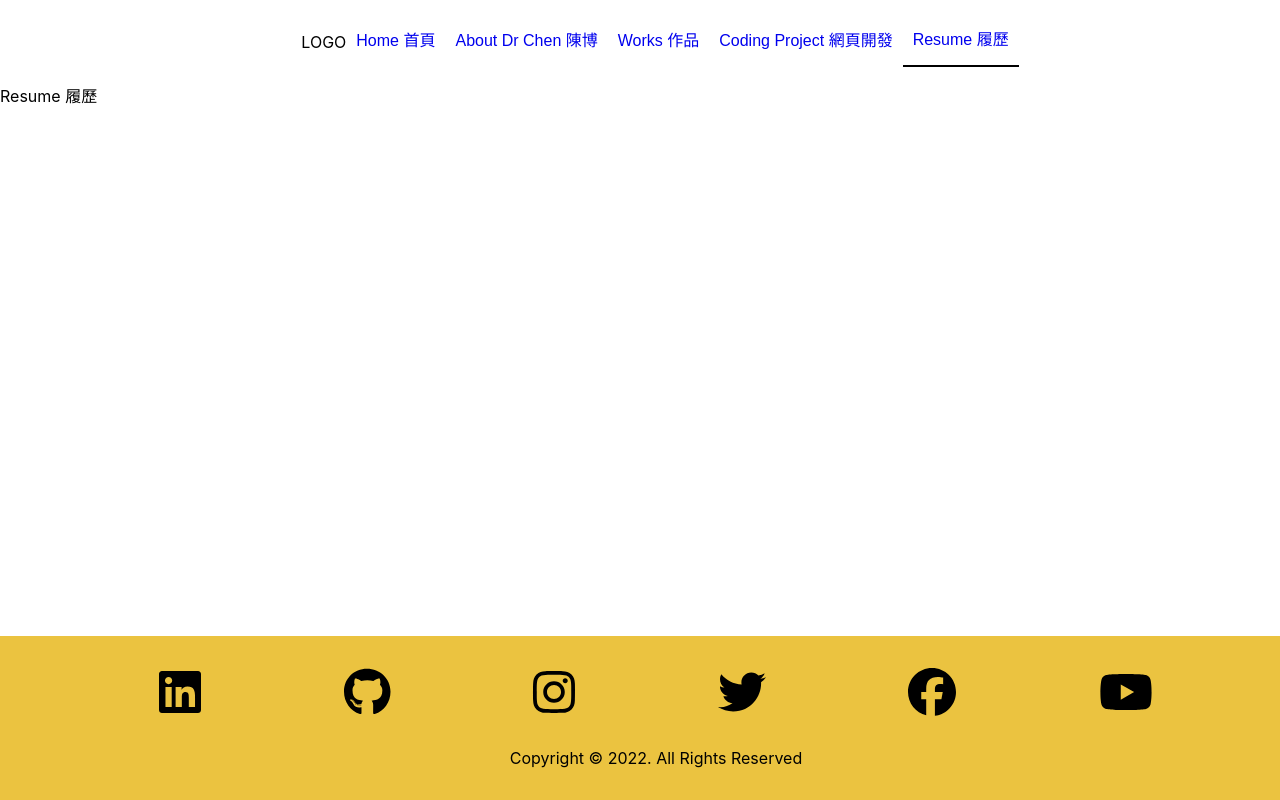
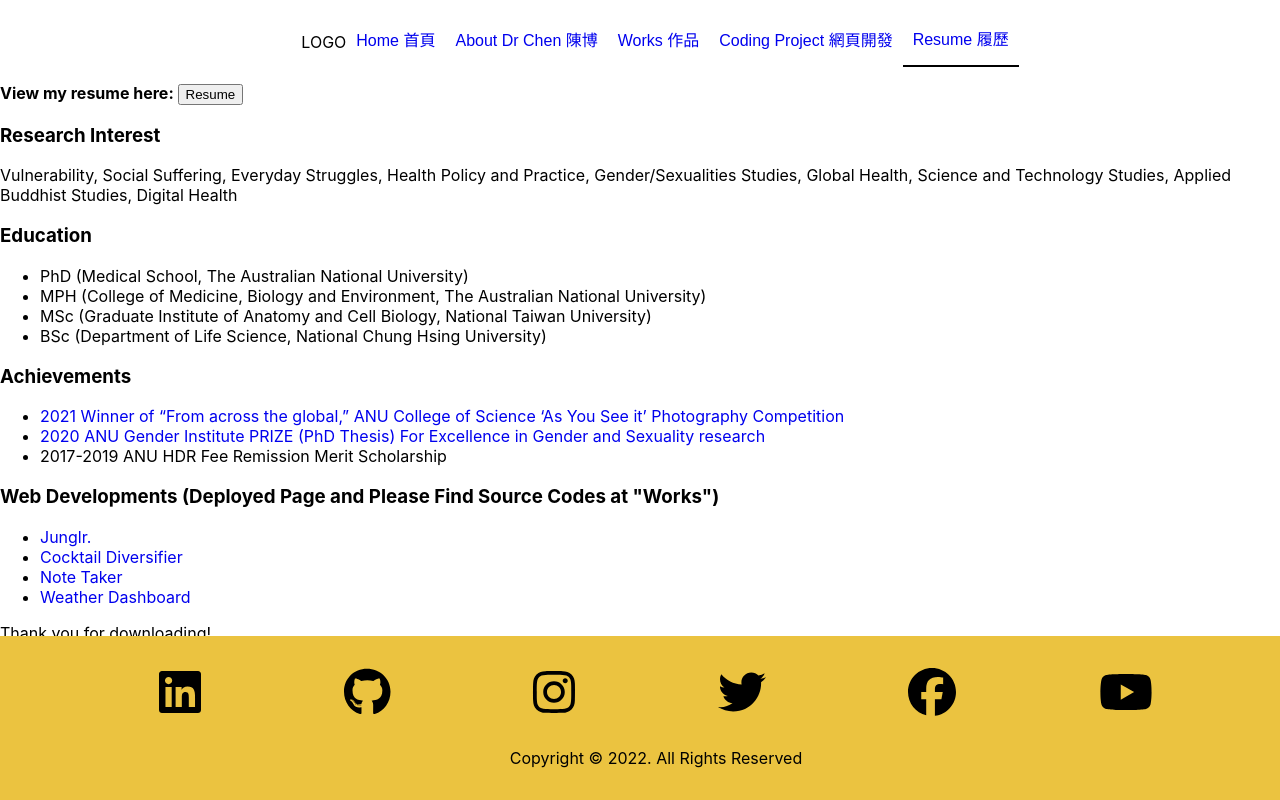
Before and after one commit to chentriangoes/yitsun_chen, a React (Create React App) app: page /resume in a window 1280 px wide. Built offline with nearby package versions, Linux system fonts and the light colour scheme.

Commit message:
15 commit_Resume

```diff
--- a/src/pages/About.jsx
+++ b/src/pages/About.jsx
@@ -9,30 +9,6 @@ export default function About() {
     <p>
       A Ph.D. graduate from the medical school of the Australian National University with expertise in conducting health research from an interdisciplinary lens. Experienced in quality customer services and working under multiple supervisors across departments for research management ranging from proposals evaluation, grants coordination, quantitative and qualitative data analytics, and research strategies planning. Currently trained at a coding bootcamp in the University of Western Australia towards a certified full-stack web developer with advanced digital literacy in UI/UX design, managing, analysing, associating, showcasing, and securing data. Also enrolled in the program of Master of Applied Buddhist Studies at the Nan Tien Institute, Wollongong, to develop capacity of adopting critical and practical approaches to inform public health policies and programs. Looking forwards to contributing to this position, the team, and the community by leveraging skills in consolidating various innovative techniques of the web development, research management, data analytics, and anthropological studies on health.
     </p>
-    <h3> Research Interest </h3>
-    <p>
-      Vulnerability, Social Suffering, Everyday Struggles, Health Policy and Practice, Gender/Sexualities Studies, Global Health, Science and Technology Studies, Applied Buddhist Studies, Digital Health
-    </p>
-    <h3>Education</h3>
-    <ul>
-      <li>PhD (Medical School, The Australian National University)</li>
-      <li>MPH (College of Medicine, Biology and Environment, The Australian National University)</li>
-      <li>MSc (Graduate Institute of Anatomy and Cell Biology, National Taiwan University)</li>
-      <li>BSc (Department of Life Science, National Chung Hsing University)</li>
-    </ul>
-    <h3>Achievements</h3>
-    <ul>
-      <li><a href="https://science.anu.edu.au/alumni/you-see-it/winners" rel="noreferrer" target="_blank">2021 Winner of “From across the global,” ANU College of Science ‘As You See it’ Photography Competition</a></li>
-      <li><a href="https://reurl.cc/GmEWEp" rel="noreferrer" target="_blank">2020 ANU Gender Institute PRIZE (PhD Thesis) For Excellence in Gender and Sexuality research </a></li>
-      <li>2017-2019 ANU HDR Fee Remission Merit Scholarship</li>
-    </ul>
-    <h3>Web Developments (Deployed Page and Please Find Source Codes at "Works")</h3>
-    <ul>
-      <li><a href="https://project-2-dw.herokuapp.com/" rel="noreferrer" target="_blank">Junglr.</a></li>
-      <li><a href="https://chentriangoes.github.io/Cocktail_Diversifier/" rel="noreferrer" target="_blank">Cocktail Diversifier</a></li>
-      <li><a href="https://mighty-woodland-73767.herokuapp.com/notes" rel="noreferrer" target="_blank">Note Taker</a></li>
-      <li><a href="https://chentriangoes.github.io/rainorsun/" rel="noreferrer" target="_blank">Weather Dashboard</a></li>
-    </ul>
   </article>
 </section>
       </div>
--- a/src/pages/Resume.jsx
+++ b/src/pages/Resume.jsx
@@ -1,7 +1,44 @@
-import React from 'react'
+import React from 'react';
+import Career from '../downloads/yitsun.pdf'
 
 export default function Resume() {
+  const styles = {
+		heading: {
+			fontSize: '1rem',
+		},
+	};
+
   return (
-    <div>Resume 履歷</div>
+    <div className="resume" md="12">
+      <h2 style={styles.heading}>
+       View my resume here: <button className="resume-button" onClick={() => window.open(Career)}>Resume</button>
+      </h2>
+      <h3> Research Interest </h3>
+    <p>
+      Vulnerability, Social Suffering, Everyday Struggles, Health Policy and Practice, Gender/Sexualities Studies, Global Health, Science and Technology Studies, Applied Buddhist Studies, Digital Health
+    </p>
+    <h3>Education</h3>
+    <ul>
+      <li>PhD (Medical School, The Australian National University)</li>
+      <li>MPH (College of Medicine, Biology and Environment, The Australian National University)</li>
+      <li>MSc (Graduate Institute of Anatomy and Cell Biology, National Taiwan University)</li>
+      <li>BSc (Department of Life Science, National Chung Hsing University)</li>
+    </ul>
+    <h3>Achievements</h3>
+    <ul>
+      <li><a href="https://science.anu.edu.au/alumni/you-see-it/winners" rel="noreferrer" target="_blank">2021 Winner of “From across the global,” ANU College of Science ‘As You See it’ Photography Competition</a></li>
+      <li><a href="https://reurl.cc/GmEWEp" rel="noreferrer" target="_blank">2020 ANU Gender Institute PRIZE (PhD Thesis) For Excellence in Gender and Sexuality research </a></li>
+      <li>2017-2019 ANU HDR Fee Remission Merit Scholarship</li>
+    </ul>
+    <h3>Web Developments (Deployed Page and Please Find Source Codes at "Works")</h3>
+    <ul>
+      <li><a href="https://project-2-dw.herokuapp.com/" rel="noreferrer" target="_blank">Junglr.</a></li>
+      <li><a href="https://chentriangoes.github.io/Cocktail_Diversifier/" rel="noreferrer" target="_blank">Cocktail Diversifier</a></li>
+      <li><a href="https://mighty-woodland-73767.herokuapp.com/notes" rel="noreferrer" target="_blank">Note Taker</a></li>
+      <li><a href="https://chentriangoes.github.io/rainorsun/" rel="noreferrer" target="_blank">Weather Dashboard</a></li>
+    </ul>
+      {/* change this to click event to appear or remove it*/}
+				<p>Thank you for downloading!</p>
+    </div>
   )
 }
```
Also changed, not shown: 1 other file (tests, documents, lock files or other folders).
